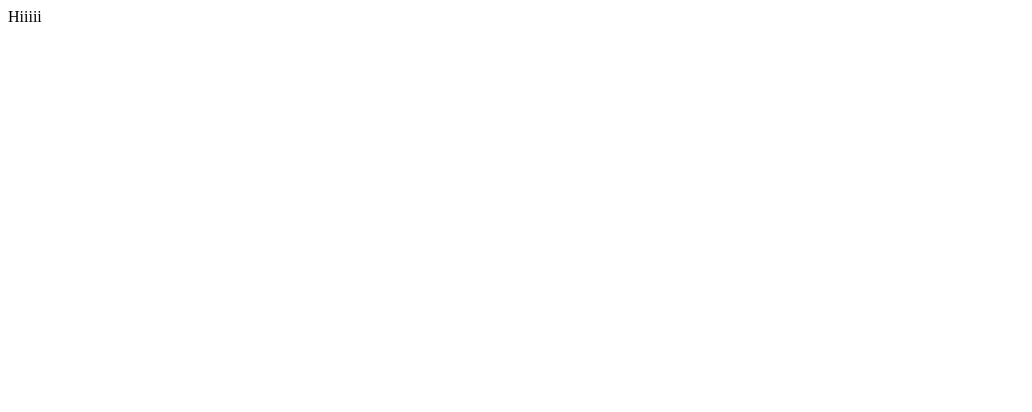
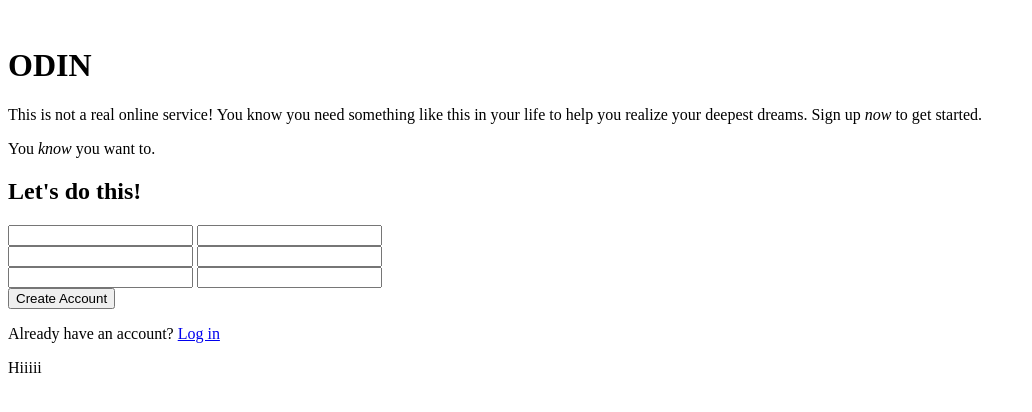
Before and after one commit to Astermite/sign-up-form, a plain HTML site: page index.html in a window 1280 px wide. Shown: the whole page, without its empty margins (0-1032 px from the left). Drawn offline with Linux system fonts and the light colour scheme.

Commit message:
Write all neccesary html

```diff
--- a/index.html
+++ b/index.html
@@ -8,6 +8,40 @@
     <script src="./app.js" defer></script>
 </head>
 <body>
-
+    <div>
+        <div>
+            <div>
+                <img src="" alt="">
+                <h1>ODIN</h1>
+            </div>
+        </div>
+    </div>
+    <div>
+        <p>This is not a real online service! You know you need something like this in your life to help you realize your deepest dreams. Sign up <em>now</em> to get started.</p>
+        <p>You <em>know</em> you want to.</p>
+        <div>
+            <h2>Let's do this!</h2>
+            <div>
+                <label for="fname"></label>
+                <input type="text" id="fname" name="fname">
+                <label for="lname"></label>
+                <input type="text" id="lname" name="lname">
+            </div>
+            <div>
+                <label for="email"></label>
+                <input type="text" id="email" name="userEmail">
+                <label for="phone"></label>
+                <input type="text" id="phone" name="userPhone">
+            </div>
+            <div>
+                <label for="pwd"></label>
+                <input type="text" id="pwd" name="userPwd">
+                <label for="pwdConfirm"></label>
+                <input type="text" id="pwdConfirm">
+            </div>
+        </div>
+        <button type="submit">Create Account</button>
+        <p>Already have an account? <a href="Google.com">Log in</a></p>
+    </div>
 </body>
 </html>
```
